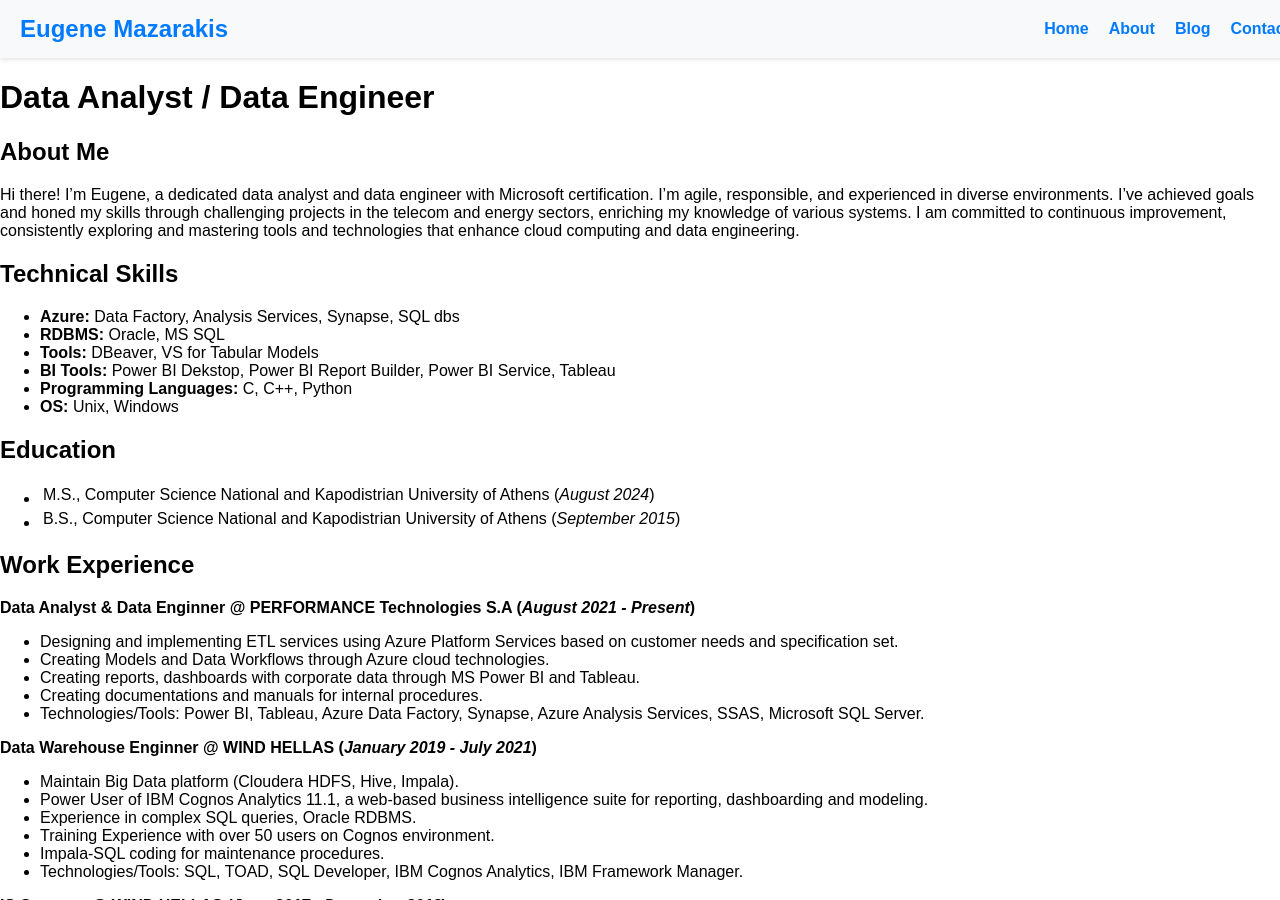
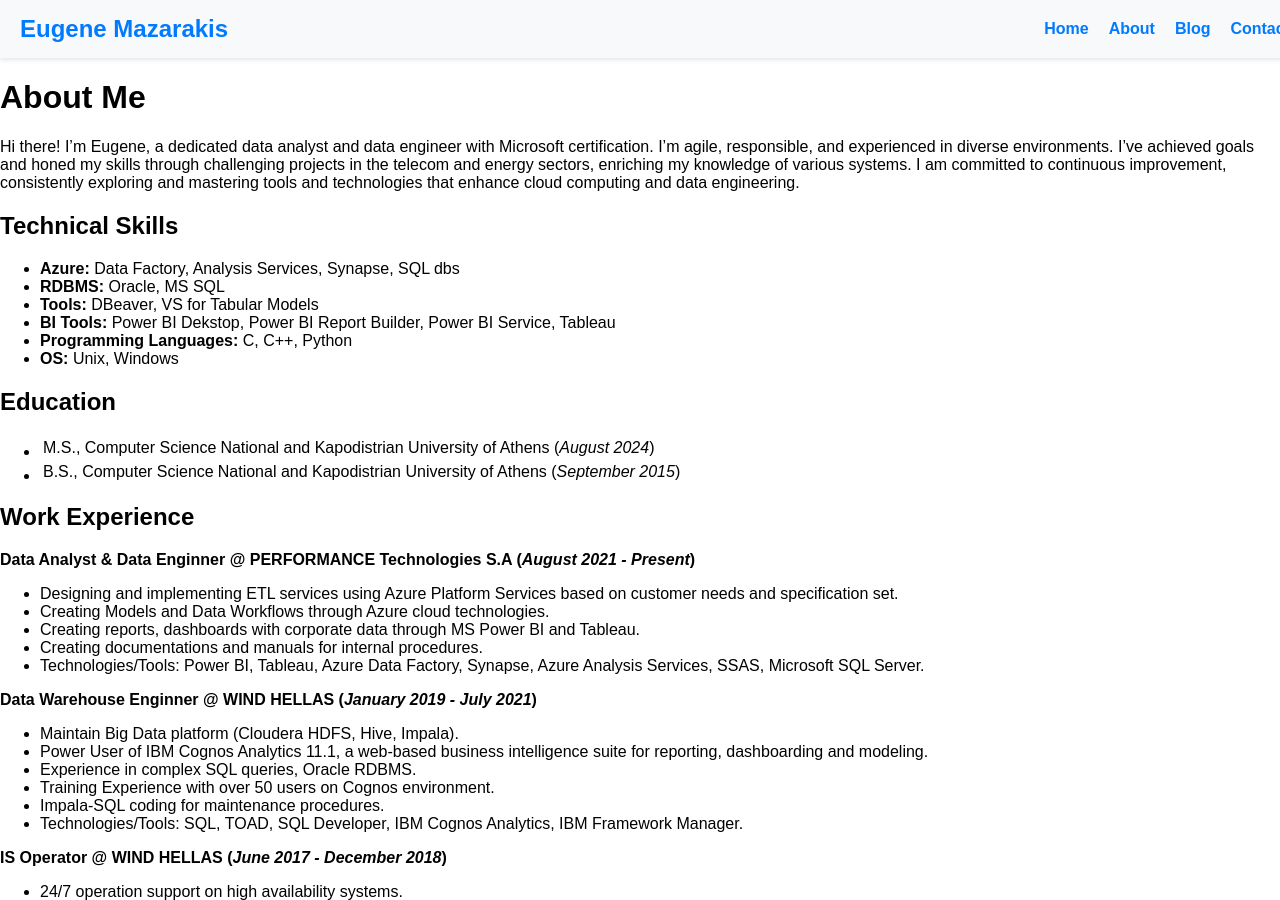
Before and after one commit to EMazarakis/EMazarakis.github.io, a Jekyll site: the page built from about.md, in a window 1280 px wide and 900 px high. Built offline with Jekyll 4.4.1, drawn with Linux system fonts in a browser that asks for light colours.

Commit message:
Update about.md

```diff
--- a/about.md
+++ b/about.md
@@ -3,10 +3,9 @@
 title: About
 ---
 
-# Data Analyst / Data Engineer
+# About Me
+Hi there! I'm Eugene, a dedicated data analyst and data engineer with Microsoft certification. I'm agile, responsible, and experienced in diverse environments. I've achieved goals and honed my skills through challenging projects in the telecom and energy sectors, enriching my knowledge of various systems. I am committed to continuous improvement, consistently exploring and mastering tools and technologies that enhance cloud computing and data engineering.
 
-## About Me
-Hi there! I'm Eugene, a dedicated data analyst and data engineer with Microsoft certification. I'm agile, responsible, and experienced in diverse environments. I've achieved goals and honed my skills through challenging projects in the telecom and energy sectors, enriching my knowledge of various systems. I am committed to continuous improvement, consistently exploring and mastering tools and technologies that enhance cloud computing and data engineering.
 
 ## Technical Skills
 
```
